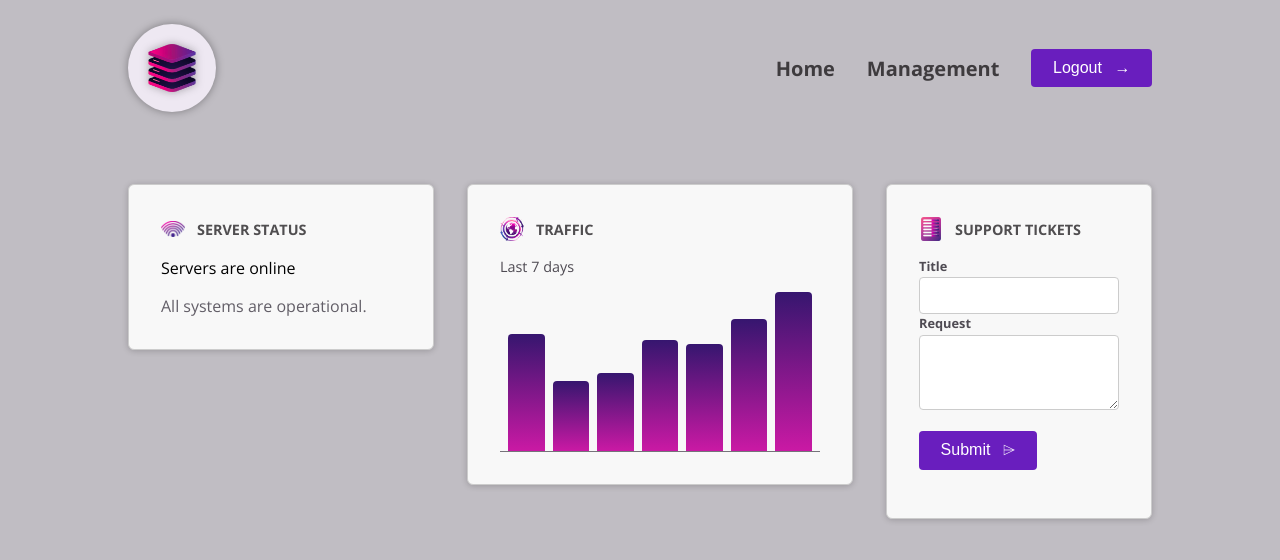
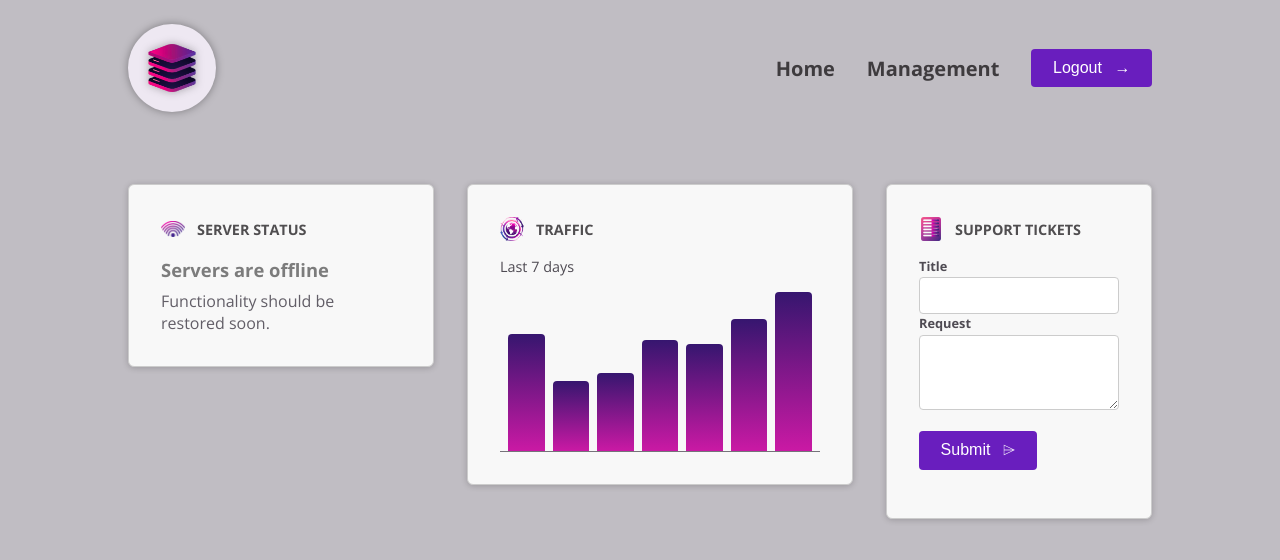
Before and after one commit to raseward14/ticketing-app, an Angular app: page / in a window 1280 px wide. Shown: the top 560 px of the page. Built offline with nearby package versions, Linux system fonts and the light colour scheme.

Commit message:
added class binding to server status component

```diff
--- a/src/app/dashboard/server-status/server-status.component.html
+++ b/src/app/dashboard/server-status/server-status.component.html
@@ -1,3 +1,4 @@
+<div [class.status]="currentStatus === 'offline'">
     @if (currentStatus === 'online') {
     <p>Servers are online</p>
     <p>All systems are operational.</p>
@@ -8,3 +9,4 @@
     <p>Server status is unknown</p>
     <p>Fetching server status failed.</p>
     }
+</div>
--- a/src/app/dashboard/server-status/server-status.component.ts
+++ b/src/app/dashboard/server-status/server-status.component.ts
@@ -8,5 +8,5 @@ import { Component } from '@angular/core';
   styleUrl: './server-status.component.css',
 })
 export class ServerStatusComponent {
-  currentStatus = 'online';
+  currentStatus = 'offline';
 }
```
Lines whose indentation alone changed are shown as unchanged.
